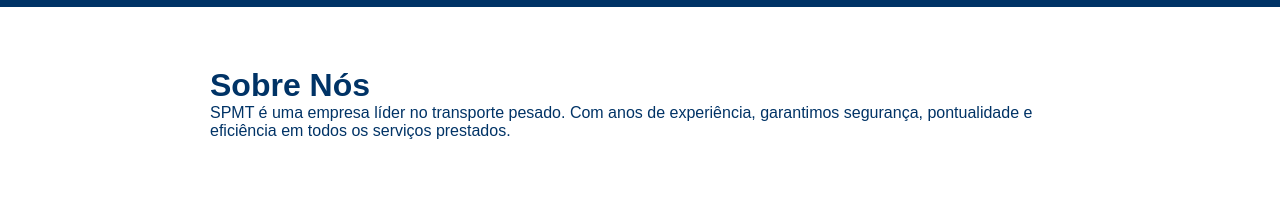
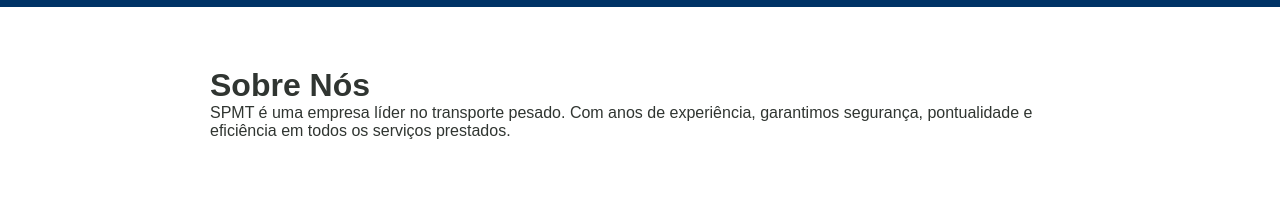
Before and after one commit to spmt-transportes/spmt, a plain HTML site: page about.html in a window 1280 px wide. Shown: the part 67-264 px from the top of the page. Drawn offline with Linux system fonts and the light colour scheme.

Commit message:
todos and experiment test color

```diff
--- a/styles.css
+++ b/styles.css
@@ -14,7 +14,7 @@
 /* Body */
 body {
     font-family: Arial, sans-serif;
-    color: #003366;
+    color: #303531;
     background-color: white;
 }
 
```
Also changed, not shown: 1 other file.
